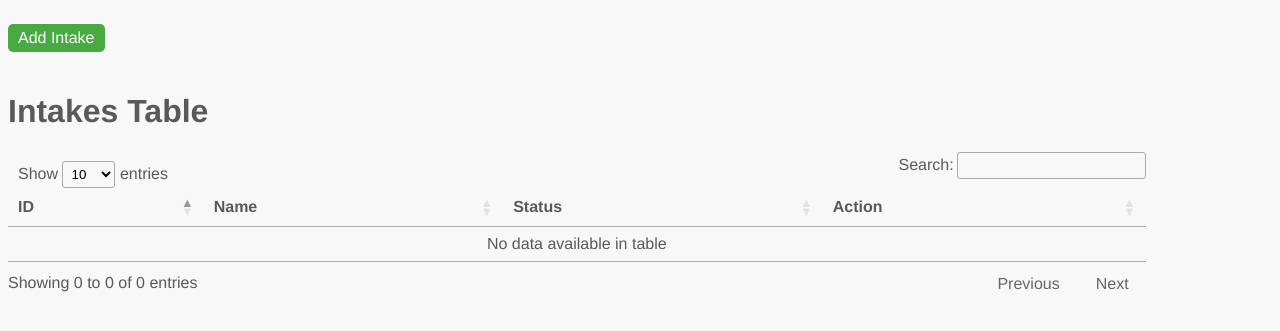
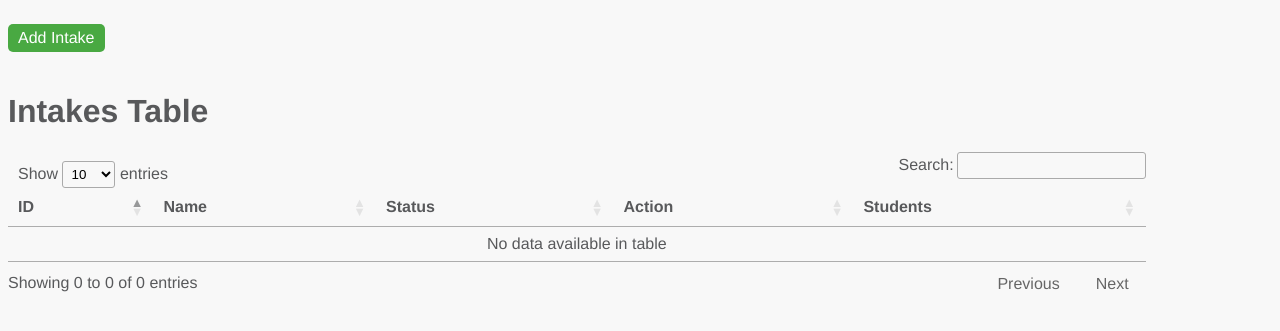
Before and after one commit to WEHI-RCPStudentInternship/student-intern-organiser, a Flask app: page /intakes in a window 1280 px wide. Shown: the part 240-571 px from the top of the page. Run offline with Flask 3, Linux system fonts and the light colour scheme; data that the repository does not hold is empty; some libraries are stand-ins or nearby versions.

Commit message:
added old student_by_intake and finished_students_by_intake function

```diff
--- a/app.py
+++ b/app.py
@@ -5,6 +5,7 @@ import sqlite3
 import zipfile
 from collections import Counter
 from datetime import datetime, timedelta
+from urllib.parse import unquote
 
 from flask import (Flask, jsonify, redirect, render_template, request, Response,
                    send_file, url_for)
@@ -1659,6 +1660,62 @@ def intakes_index():
     print(intakes)
     return render_template('intakes.html', intakes=intakes)
 
+@app.route('/students_by_intake/<path:intake_name>')  # Use <path:> to allow slashes in the parameter
+def students_by_intake(intake_name):
+    intake_name = unquote(intake_name)  # Decode the intake name
+    conn = sqlite3.connect('student_intern_data/student_intern_data.db')
+    cursor = conn.cursor()
+
+    query = '''
+        SELECT intern_id, full_name, email, pronunciation, project, intake, course, status, post_internship_summary_rating_internal, pronouns,pre_internship_summary_recommendation_internal, wehi_email, mobile, github_username
+        FROM Students
+        WHERE intake = ?
+    '''
+    cursor.execute(query, (intake_name,))
+    students = cursor.fetchall()
+
+    # Retrieve student data from the database
+    cursor.execute('SELECT * FROM Statuses')
+    statuses = cursor.fetchall()
+
+    cursor.execute('SELECT * FROM Projects')
+    projects = cursor.fetchall()
+
+    conn.close()
+
+    title_of_page = f"Students in Intake: {intake_name}"
+    return render_template('index.html', students=students, statuses=statuses, projects=projects, intake_name=intake_name, title_of_page=title_of_page)
+
+
+@app.route('/finished_students_by_intake/<path:intake_name>')
+def finished_students_by_intake(intake_name):
+    intake_name = unquote(intake_name)  # Decode the intake name
+    conn = sqlite3.connect('student_intern_data/student_intern_data.db')
+    cursor = conn.cursor()
+
+    query = '''
+        SELECT intern_id, full_name, email, pronunciation, project, intake, course,
+        status, post_internship_summary_rating_internal,
+        pronouns,pre_internship_summary_recommendation_internal, wehi_email, mobile, github_username
+
+
+        FROM Students
+        WHERE intake = ? AND status = "14 Finished"
+    '''
+    cursor.execute(query, (intake_name,))
+    students = cursor.fetchall()
+
+     # Retrieve student data from the database
+    cursor.execute('SELECT * FROM Statuses')
+    statuses = cursor.fetchall()
+
+    cursor.execute('SELECT * FROM Projects')
+    projects = cursor.fetchall()
+
+    conn.close()
+
+    title_of_page = f"Finished Students in Intake: {intake_name}"
+    return render_template('index.html', students=students, intake_name=intake_name, statuses=statuses, projects=projects, title_of_page=title_of_page)
 
 
 @app.route('/edit_intake/<int:intake_id>', methods=['GET', 'POST'])
--- a/templates/intakes.html
+++ b/templates/intakes.html
@@ -18,6 +18,7 @@
                 <th>Name</th>
                 <th>Status</th>
                 <th>Action</th>
+                <th>Students</th>
             </tr>
         </thead>
         <tbody>
@@ -26,7 +27,11 @@
                 <td>{{ intake[0] }}</td>
                 <td>{{ intake[1] }}</td>
                 <td>{{ intake[2] }}</td>
-                <td><a href="/edit_intake/{{ intake[0] }}">Edit</a>&nbsp;<a href="/email_intake/{{ intake[0] }}">Emails</a>&nbsp;</td>
+                <td><a href="/edit_intake/{{ intake[0] }}">Edit</a>&nbsp; <a href="/email_intake/{{ intake[0] }}">Emails</a>&nbsp;</td>
+                <td>
+                    <a href="/students_by_intake/{{ intake[1] | urlencode }}">All</a> |
+                    <a href="/finished_students_by_intake/{{ intake[1]|urlencode }}">Finished</a>
+                </td>
             </tr>
             {% endfor %}
         </tbody>
```
